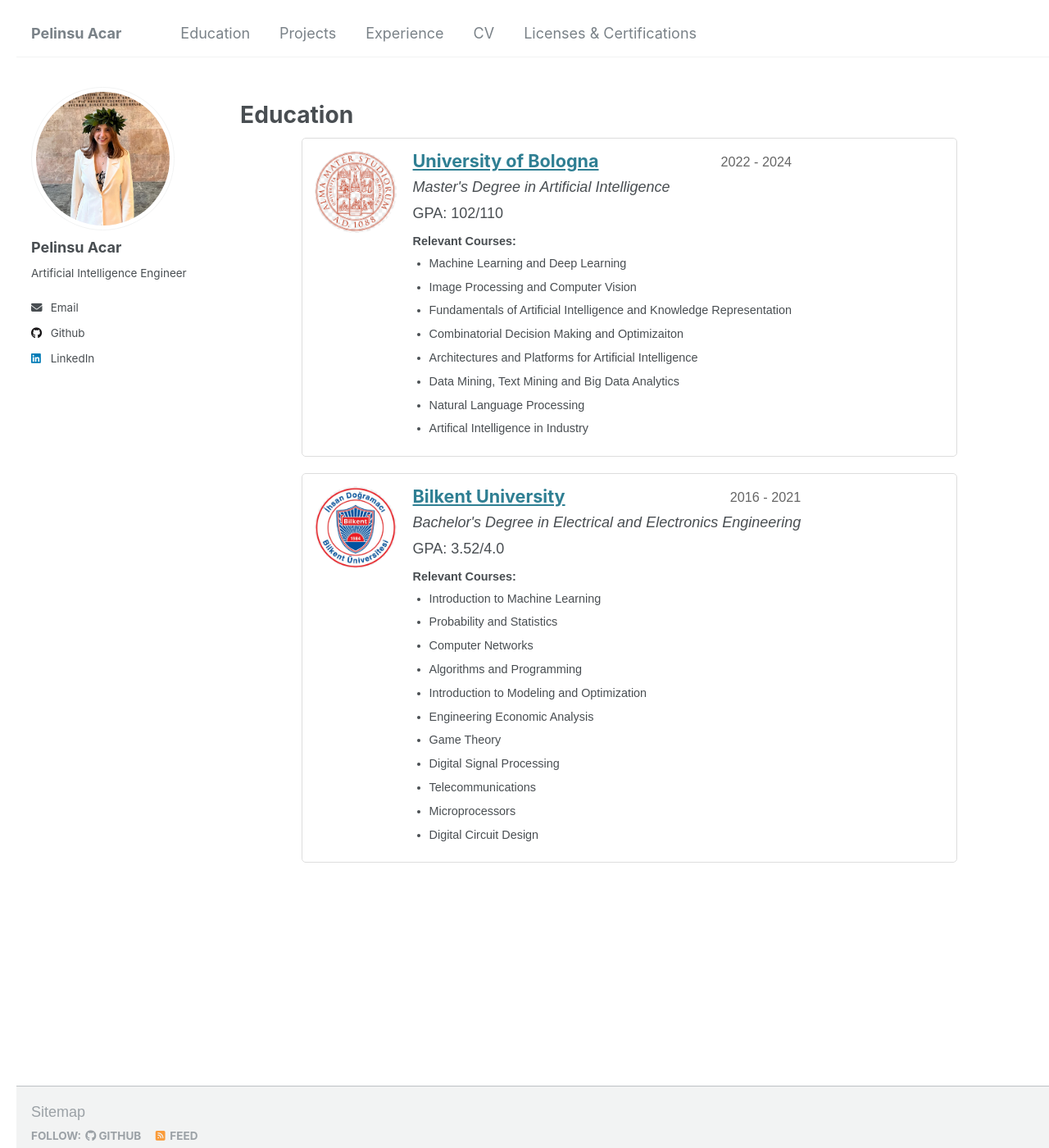
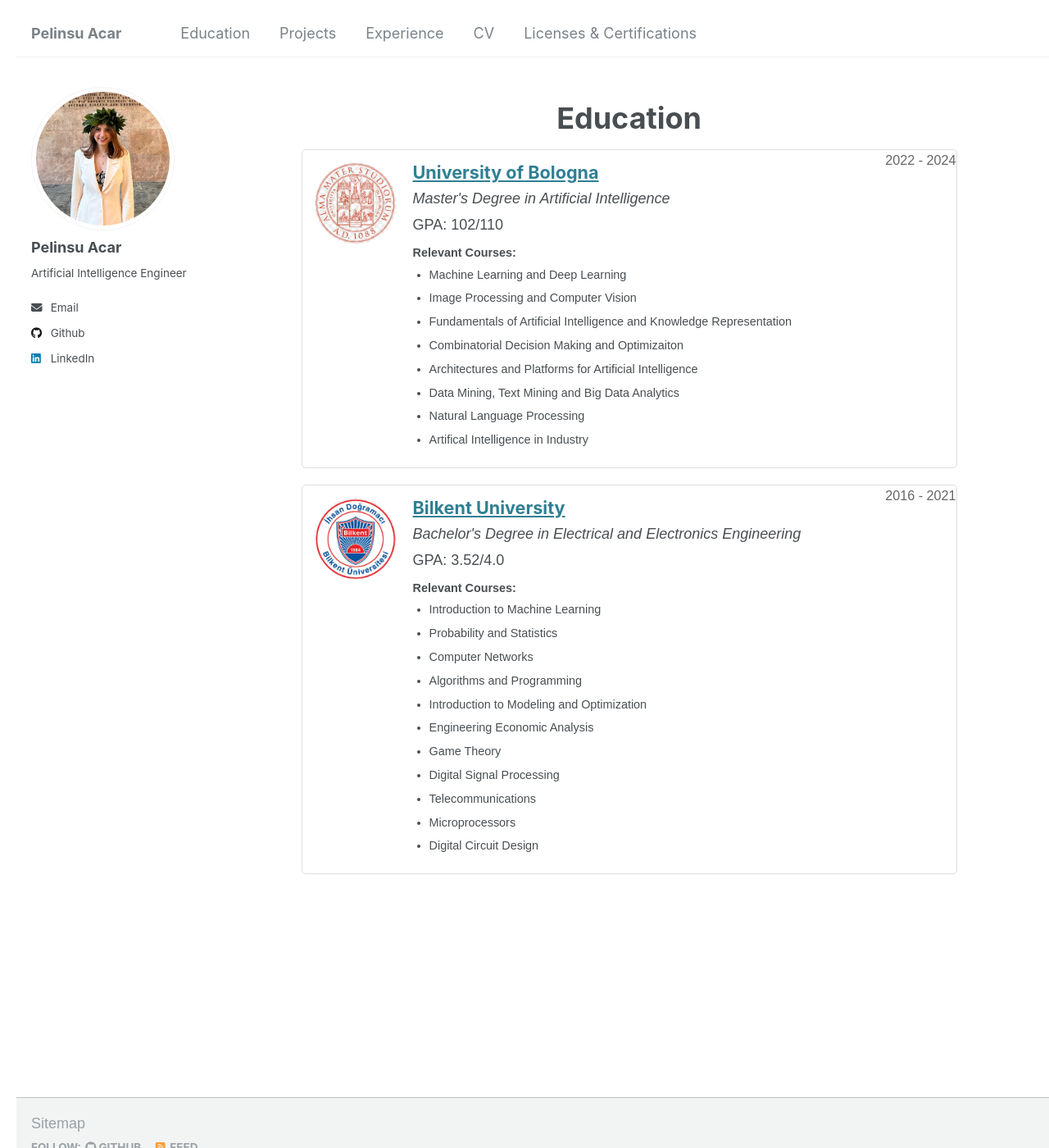
Before and after one commit to pelinsuacar/pelinsuacar.github.io, a Jekyll site: the page built from _pages/education.md, in a window 1280 px wide and 1400 px high. Shown: the whole window at 82% size. Built offline with Jekyll 4.4.1, drawn with Linux system fonts in a browser that asks for light colours.

Commit message:
Update education.html

```diff
--- a/_layouts/education.html
+++ b/_layouts/education.html
@@ -30,6 +30,11 @@ layout: default
   body {
     font-family: Arial, sans-serif;
     margin: 20px;
+  }
+  .page__title {
+  text-align: center; /* Center the title */
+  font-size: 2em; /* Adjust font size as needed */
+  margin-bottom: 20px; /* Add some space below the title */
   }
   .education-section {
     max-width: 800px;
@@ -69,6 +74,9 @@ layout: default
   .education-header span {
     font-size: 0.9em;
     color: #666;
+    position: absolute;
+    top: 0;
+    right: 0;
   }
   .degree {
     margin: 5px 0;
```
